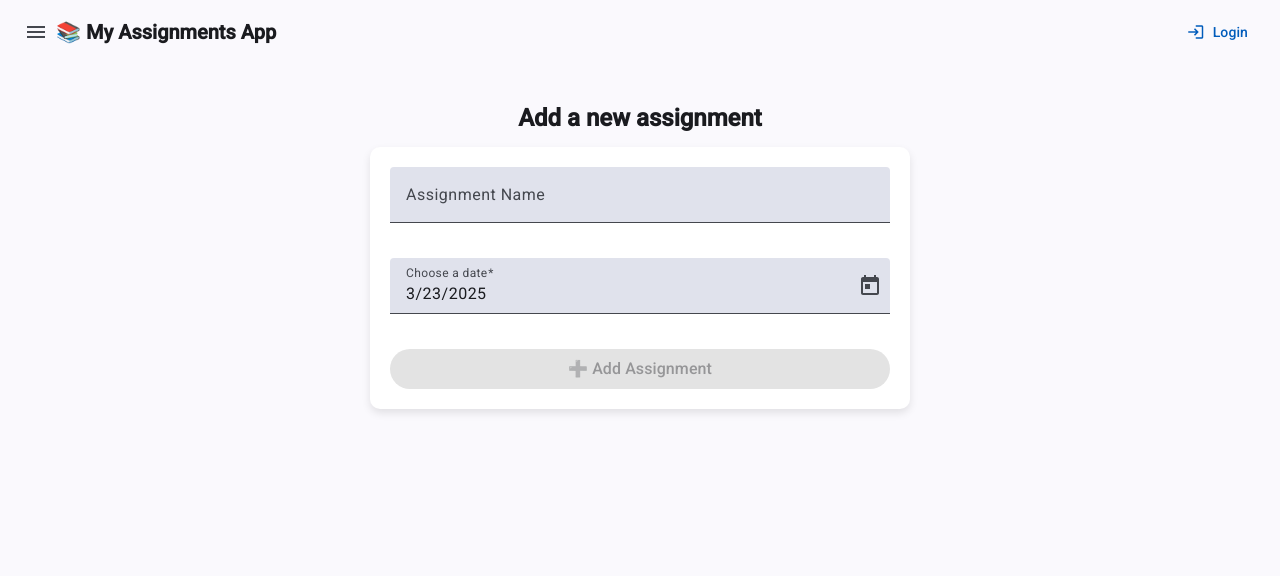
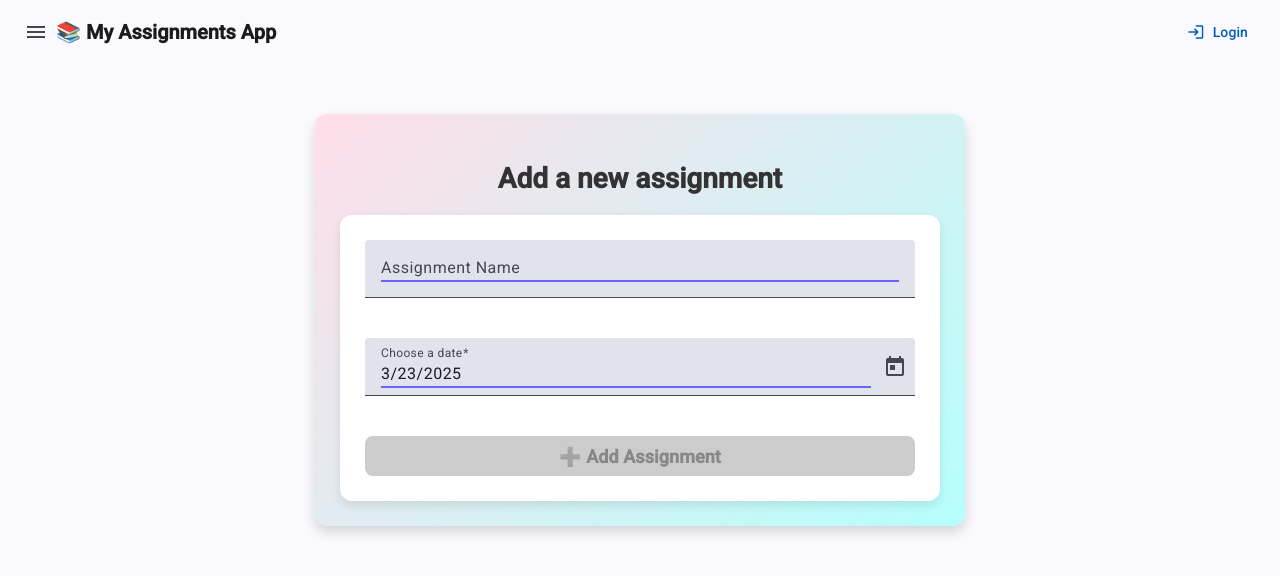
Before and after one commit to NourElBazzal/AngularAssignmentProject, an Angular app: page /add in a window 1280 px wide. Shown: the top 576 px of the page. Built offline with nearby package versions, Linux system fonts and the light colour scheme.

Commit message:
Enhanced CSS

```diff
--- a/src/app/add-assignment/add-assignment.component.css
+++ b/src/app/add-assignment/add-assignment.component.css
@@ -1,33 +1,100 @@
 .container {
-  max-width: 800px;
-  margin: auto;
-  padding: 20px;
+  max-width: 600px;
+  margin: 50px auto;
+  padding: 25px;
+  background: linear-gradient(135deg,#FFDEE9, #B5FFFC);
+  border-radius: 12px;
+  box-shadow: 0px 6px 12px rgba(0, 0, 0, 0.15);
+  text-align: center;
+  animation: fadeIn 0.8s ease-in-out;
 }
 
 h2 {
-  text-align: center;
-  font-size: 24px;
-  margin-bottom: 15px;
+  font-size: 28px;
+  font-weight: bold;
+  color: #333;
+  margin-bottom: 20px;
+  opacity: 0;
+  animation: slideDown 0.6s ease-out forwards;
 }
 
 .form {
   display: flex;
   flex-direction: column;
-  gap: 15px;
-  max-width: 500px;
-  margin: auto;
-  background: #fff;
-  padding: 20px;
-  border-radius: 10px;
-  box-shadow: 0px 4px 8px rgba(0, 0, 0, 0.1);
+  gap: 20px;
+  background: #ffffff;
+  padding: 25px;
+  border-radius: 12px;
+  box-shadow: 0px 4px 10px rgba(0, 0, 0, 0.1);
+  opacity: 0;
+  animation: fadeInUp 0.8s ease-in-out 0.4s forwards;
 }
 
 mat-form-field {
   width: 100%;
+  transition: transform 0.3s ease-in-out;
+}
+
+mat-form-field:hover {
+  transform: scale(1.02);
+}
+
+mat-form-field input {
+  font-size: 16px;
+  border-bottom: 2px solid #6C63FF;
+  transition: all 0.3s ease-in-out;
+}
+
+mat-form-field input:focus {
+  border-bottom: 2px solid #FF6B6B;
 }
 
 button {
   width: 100%;
-  padding: 10px;
-  font-size: 16px;
+  padding: 12px;
+  font-size: 18px;
+  font-weight: bold;
+  background: linear-gradient(135deg, #6C63FF, #7B78FF);
+  color: white;
+  border: none;
+  border-radius: 8px;
+  cursor: pointer;
+  transition: background 0.3s ease-in-out, transform 0.2s ease-in-out, box-shadow 0.3s ease-in-out;
 }
+
+button:hover {
+  background: linear-gradient(135deg, #5A56D9, #6A68E5);
+  transform: scale(1.05);
+  box-shadow: 0px 6px 12px rgba(0, 0, 0, 0.2);
+}
+
+button:disabled {
+  background: #ccc;
+  cursor: not-allowed;
+}
+
+@media (max-width: 768px) {
+  .container {
+    max-width: 90%;
+    padding: 20px;
+  }
+
+  .form {
+    padding: 20px;
+  }
+}
+
+@keyframes fadeIn {
+  from { opacity: 0; transform: scale(0.9); }
+  to { opacity: 1; transform: scale(1); }
+}
+
+@keyframes fadeInUp {
+  from { opacity: 0; transform: translateY(20px); }
+  to { opacity: 1; transform: translateY(0); }
+}
+
+@keyframes slideDown {
+  from { opacity: 0; transform: translateY(-20px); }
+  to { opacity: 1; transform: translateY(0); }
+}
--- a/src/app/app.component.css
+++ b/src/app/app.component.css
@@ -1,3 +1,14 @@
+html, body {
+  height: 100%;
+  margin: 0;
+  overflow: hidden;
+}
+
+mat-sidenav-container {
+  height: 100vh;
+  overflow: hidden;
+}
+
 .container {
   height: 100vh;
 }
@@ -6,6 +17,26 @@ mat-toolbar {
   display: flex;
   align-items: center;
   padding: 0 16px;
+  position: fixed;
+  top: 0;
+  width: 100%;
+  height: 64px;
+  z-index: 1000;
+}
+
+mat-sidenav-content {
+  padding-top: 64px;
+  height: calc(100vh - 64px);
+  overflow-y: auto;
+  padding-bottom: 20px;
+}
+
+mat-sidenav {
+  width: 200px;
+  padding-top: 64px;
+  height: calc(100vh - 64px);
+  overflow: hidden;
+  transition: all 0.3s ease-in-out;
 }
 
 .title {
@@ -70,8 +101,3 @@ section {
   .spacer {
     flex: 1 1 auto;
   }
-
-  mat-sidenav {
-    width: 200px;
-    transition: all 0.3s ease-in-out;
-  }
--- a/src/app/assignments/assignment-detail/assignment-detail.component.css
+++ b/src/app/assignments/assignment-detail/assignment-detail.component.css
@@ -1,24 +1,36 @@
 .assignment-card {
   max-width: 600px;
-  margin: auto;
-  padding: 20px;
+  margin: 0 auto;
+  padding: 25px;
   border-radius: 12px;
-  box-shadow: 0px 4px 10px rgba(0, 0, 0, 0.1);
+  box-shadow: 0 6px 20px rgba(0, 0, 0, 0.15);
+  background: #ffffff;
+  transition: transform 0.3s ease;
+}
+
+.assignment-card:hover {
+  transform: translateY(-5px); /* Lift effect on hover */
 }
 
 .assignment-card p {
   font-size: 16px;
-  color: #333;
+  color: #2c3e50;
 }
 
 .mat-card-actions button {
-  margin-right: 8px;
+  margin-right: 10px;
+  transition: background-color 0.3s ease, transform 0.2s ease;
+}
+
+.mat-card-actions button:hover {
+  transform: translateY(-2px);
 }
 
 .assignment-card mat-card-title {
-  font-weight: bold;
-  font-size: 22px;
+  font-weight: 600;
+  font-size: 24px;
   color: #2c3e50;
+  margin-bottom: 15px;
 }
 
 .file-upload-container {
@@ -26,7 +38,10 @@
   flex-direction: column;
   align-items: center;
   justify-content: center;
-  margin-top: 20px;
+  margin-top: 25px;
+  padding: 15px;
+  background: #f0f4f8;
+  border-radius: 10px;
 }
 
 .file-input {
@@ -71,12 +86,13 @@
 }
 
 .view-submission {
-  margin-top: 10px;
-  font-size: 14px;
+  display: inline-block;
+  margin-top: 15px;
+  font-size: 15px;
   color: #1976D2;
   text-decoration: none;
-  font-weight: bold;
-  transition: 0.3s;
+  font-weight: 600;
+  transition: color 0.3s ease;
 }
 
 .view-submission:hover {
@@ -85,21 +101,23 @@
 
 .submission-status {
   font-size: 16px;
-  font-weight: bold;
-  margin-top: 15px;
-  padding: 10px;
+  font-weight: 600;
+  margin: 15px 0;
+  padding: 12px;
   border-radius: 8px;
   text-align: center;
 }
 
 .submitted {
-  background-color: #E8F5E9;
-  color: #2E7D32;
+  background-color: #d5f5e3;
+  color: #27ae60;
+  border-left: 4px solid #27ae60;
 }
 
 .not-submitted {
-  background-color: #FFEBEE;
-  color: #C62828;
+  background-color: #fadbd8; /* Softer red */
+  color: #c0392b; /* Matching red */
+  border-left: 4px solid #c0392b;
 }
 
 .grade-feedback-container {
@@ -112,3 +130,66 @@
 .grade-input, .feedback-input {
   width: 100%;
 }
+
+/* Grade and Feedback Labels */
+.grade-input mat-label,
+.feedback-input mat-label {
+  color: #2980b9; /* Cool blue, unchanged as it’s already blue */
+}
+
+/* Input and Textarea Text */
+input.mat-input-element,
+textarea.mat-input-element {
+  color: #2c3e50; /* Dark slate, unchanged for consistency */
+}
+
+/* Primary Button (Submit Grade) - Blue */
+button[color="primary"] {
+  background-color: #3498db; /* Bright blue */
+  color: white;
+}
+
+button[color="primary"]:hover {
+  background-color: #2980b9; /* Darker blue */
+}
+
+/* Accent Button (Edit) - Teal */
+button[color="accent"] {
+  background-color: #16a085; /* Vibrant teal */
+  color: white;
+}
+
+button[color="accent"]:hover {
+  background-color: #117864; /* Darker teal */
+}
+
+/* Warn Button (Delete) - Warm Red */
+button[color="warn"] {
+  background-color: #e74c3c; /* Warm red, unchanged as it fits your request */
+  color: white;
+}
+
+button[color="warn"]:hover {
+  background-color: #c0392b; /* Darker warm red, unchanged */
+}
+
+/* Responsive Design */
+@media (max-width: 480px) {
+  .assignment-card {
+    max-width: 90%;
+    padding: 15px;
+  }
+
+  mat-card-title {
+    font-size: 20px;
+  }
+
+  .file-label, .submit-button {
+    font-size: 14px;
+    padding: 10px 15px;
+  }
+
+  .grade-feedback-container {
+    padding: 10px;
+  }
+}
--- a/src/app/assignments/assignments.component.css
+++ b/src/app/assignments/assignments.component.css
@@ -1,70 +1,124 @@
+/* General Styles */
 .container {
-  max-width: 800px;
+  max-width: 900px;
   margin: auto;
   padding: 20px;
+  background: #f8f9fa;
+  border-radius: 10px;
+  box-shadow: 0 4px 10px rgba(0, 0, 0, 0.1);
 }
 
 h2 {
   text-align: center;
-  font-size: 24px;
-  margin-bottom: 15px;
+  font-size: 26px;
+  margin-bottom: 20px;
+  color: #333;
 }
 
 button {
   display: block;
-  margin: 10px auto;
-  padding: 10px 20px;
+  margin: 15px auto;
+  padding: 12px 24px;
   font-size: 16px;
-  border-radius: 5px;
+  border-radius: 8px;
+  border: none;
+  background: linear-gradient(135deg, #6C63FF, #7B78FF);
+  color: #fff;
+  cursor: pointer;
+  transition: background 0.3s ease-in-out;
 }
 
+button:hover {
+  background: linear-gradient(135deg, #5A56D9, #6A68E5);
+}
+
+/* Filters Section */
 .filters {
   display: flex;
-  gap: 15px;
+  gap: 20px;
   flex-wrap: wrap;
   justify-content: center;
-  margin-top: 70px; /* Push it below the toolbar */
-  padding: 10px;
+  background: #ffffff;
+  padding: 15px;
+  border-radius: 8px;
+  box-shadow: 0 2px 8px rgba(0, 0, 0, 0.1);
+  margin-bottom: 20px;
 }
 
 .filters mat-form-field {
-  min-width: 220px;
+  min-width: 240px;
+}
+
+/* Table Styling */
+.table-container {
+  max-width: 800px;
+  margin: auto;
+  overflow-x: auto;
 }
 
 table {
   width: 100%;
   border-collapse: collapse;
-  margin-top: 20px;
+  background: #fff;
+  border-radius: 10px;
+  overflow: hidden;
+  box-shadow: 0 4px 10px rgba(0, 0, 0, 0.1);
 }
 
 th, td {
   text-align: left;
-  padding: 10px;
+  padding: 12px;
   border-bottom: 1px solid #ddd;
 }
 
 th {
-  background-color: #f5f5f5;
+  background: linear-gradient(135deg, #6C63FF, #7B78FF);
+  color: #070707;
+  font-weight: bold;
+  text-align: left;
 }
 
-mat-checkbox {
-  display: flex;
-  align-items: center;
+td a {
+  text-decoration: none;
+  color: #6C63FF;
+  font-weight: bold;
+  transition: color 0.3s ease-in-out;
 }
 
+td a:hover {
+  color: #5A56D9;
+}
+
+/* Status Labels */
 .submitted-label {
   color: #2E7D32;
   font-weight: bold;
+  background: #E8F5E9;
+  padding: 5px 10px;
+  border-radius: 5px;
+  display: inline-block;
 }
 
 .not-submitted-label {
   color: #C62828;
   font-weight: bold;
+  background: #FFEBEE;
+  padding: 5px 10px;
+  border-radius: 5px;
+  display: inline-block;
 }
 
-
-mat-checkbox span {
-  display: flex;
-  align-items: center;
-  gap: 5px;
+/* Responsive Design */
+@media (max-width: 768px) {
+  .filters {
+    flex-direction: column;
+    align-items: center;
+  }
+  .filters mat-form-field {
+    width: 100%;
+  }
+  .table-container {
+    width: 100%;
+    padding: 0 10px;
+  }
 }
--- a/src/app/assignments/assignments.component.html
+++ b/src/app/assignments/assignments.component.html
@@ -23,6 +23,7 @@
 </div>
 
 <!-- Assignments Table -->
+<div class="table-container">
 <table mat-table [dataSource]="filteredAssignments" class="mat-elevation-z8">
   <ng-container matColumnDef="name">
     <th mat-header-cell *matHeaderCellDef> Assignment Name </th>
@@ -44,7 +45,7 @@
     <th mat-header-cell *matHeaderCellDef> Status </th>
     <td mat-cell *matCellDef="let assignment">
       <span [ngClass]="assignment.submitted ? 'submitted-label' : 'not-submitted-label'">
-        {{ assignment.submitted ? '✅ Submitted' : '❌ Pending' }}
+        {{ assignment.submitted ? 'Submitted' : 'Pending' }}
       </span>
     </td>
   </ng-container>
@@ -52,3 +53,4 @@
   <tr mat-header-row *matHeaderRowDef="['name', 'dueDate', 'status']"></tr>
   <tr mat-row *matRowDef="let row; columns: ['name', 'dueDate', 'status'];"></tr>
 </table>
+</div>
--- a/src/app/assignments/edit-assignment/edit-assignment.component.css
+++ b/src/app/assignments/edit-assignment/edit-assignment.component.css
@@ -1,33 +1,100 @@
 .container {
-  max-width: 800px;
-  margin: auto;
-  padding: 20px;
+  max-width: 600px;
+  margin: 50px auto;
+  padding: 25px;
+  background: linear-gradient(135deg,#FFDEE9, #B5FFFC);
+  border-radius: 12px;
+  box-shadow: 0px 6px 12px rgba(0, 0, 0, 0.15);
+  text-align: center;
+  animation: fadeIn 0.8s ease-in-out;
 }
 
 h2 {
-  text-align: center;
-  font-size: 24px;
-  margin-bottom: 15px;
+  font-size: 28px;
+  font-weight: bold;
+  color: #333;
+  margin-bottom: 20px;
+  opacity: 0;
+  animation: slideDown 0.6s ease-out forwards;
 }
 
 .form {
   display: flex;
   flex-direction: column;
-    gap: 15px;
-    max-width: 500px;
-    margin: auto;
-    background: #fff;
-    padding: 20px;
-    border-radius: 10px;
-    box-shadow: 0px 4px 8px rgba(0, 0, 0, 0.1);
+  gap: 20px;
+  background: #ffffff;
+  padding: 25px;
+  border-radius: 12px;
+  box-shadow: 0px 4px 10px rgba(0, 0, 0, 0.1);
+  opacity: 0;
+  animation: fadeInUp 0.8s ease-in-out 0.4s forwards;
 }
 
 mat-form-field {
   width: 100%;
+  transition: transform 0.3s ease-in-out;
+}
+
+mat-form-field:hover {
+  transform: scale(1.02);
+}
+
+mat-form-field input {
+  font-size: 16px;
+  border-bottom: 2px solid #6C63FF;
+  transition: all 0.3s ease-in-out;
+}
+
+mat-form-field input:focus {
+  border-bottom: 2px solid #FF6B6B;
 }
 
 button {
   width: 100%;
-    padding: 10px;
-    font-size: 16px;
+  padding: 12px;
+  font-size: 18px;
+  font-weight: bold;
+  background: linear-gradient(135deg, #6C63FF, #7B78FF);
+  color: white;
+  border: none;
+  border-radius: 8px;
+  cursor: pointer;
+  transition: background 0.3s ease-in-out, transform 0.2s ease-in-out, box-shadow 0.3s ease-in-out;
 }
+
+button:hover {
+  background: linear-gradient(135deg, #5A56D9, #6A68E5);
+  transform: scale(1.05);
+  box-shadow: 0px 6px 12px rgba(0, 0, 0, 0.2);
+}
+
+button:disabled {
+  background: #ccc;
+  cursor: not-allowed;
+}
+
+@media (max-width: 768px) {
+  .container {
+    max-width: 90%;
+    padding: 20px;
+  }
+
+  .form {
+    padding: 20px;
+  }
+}
+
+@keyframes fadeIn {
+  from { opacity: 0; transform: scale(0.9); }
+  to { opacity: 1; transform: scale(1); }
+}
+
+@keyframes fadeInUp {
+  from { opacity: 0; transform: translateY(20px); }
+  to { opacity: 1; transform: translateY(0); }
+}
+
+@keyframes slideDown {
+  from { opacity: 0; transform: translateY(-20px); }
+  to { opacity: 1; transform: translateY(0); }
+}
--- a/src/app/assignments/edit-assignment/edit-assignment.component.html
+++ b/src/app/assignments/edit-assignment/edit-assignment.component.html
@@ -1,6 +1,6 @@
 <div class="container">
-    <h2>Edit Assignment</h2>
-    <form  #assignmentForm="ngForm" (ngSubmit)="onSubmit()" class="form">
+  <h2>Edit Assignment</h2>
+  <form #assignmentForm="ngForm" (ngSubmit)="onSubmit()" class="form">
     <mat-form-field>
         <mat-label>Assignment Name</mat-label>
         <input matInput [(ngModel)]="assignment.name" name="name"/>
@@ -16,5 +16,5 @@
     <mat-checkbox [(ngModel)]="assignment.submitted" name="submitted">Submitted</mat-checkbox>
 
     <button mat-raised-button color="primary" type="submit">Save</button>
-    </form>
+  </form>
 </div>
```
Also changed, not shown: src/app/assignments/assignment-detail/assignment-detail.component.html (+2 -6 lines), src/app/assignments/assignment-detail/assignment-detail.component.ts (+23 -9 lines), src/app/assignments/edit-assignment/edit-assignment.component.ts (+14 -3 lines), src/app/login/login.component.css (+78 -10 lines). Lines whose indentation alone changed are shown as unchanged.
